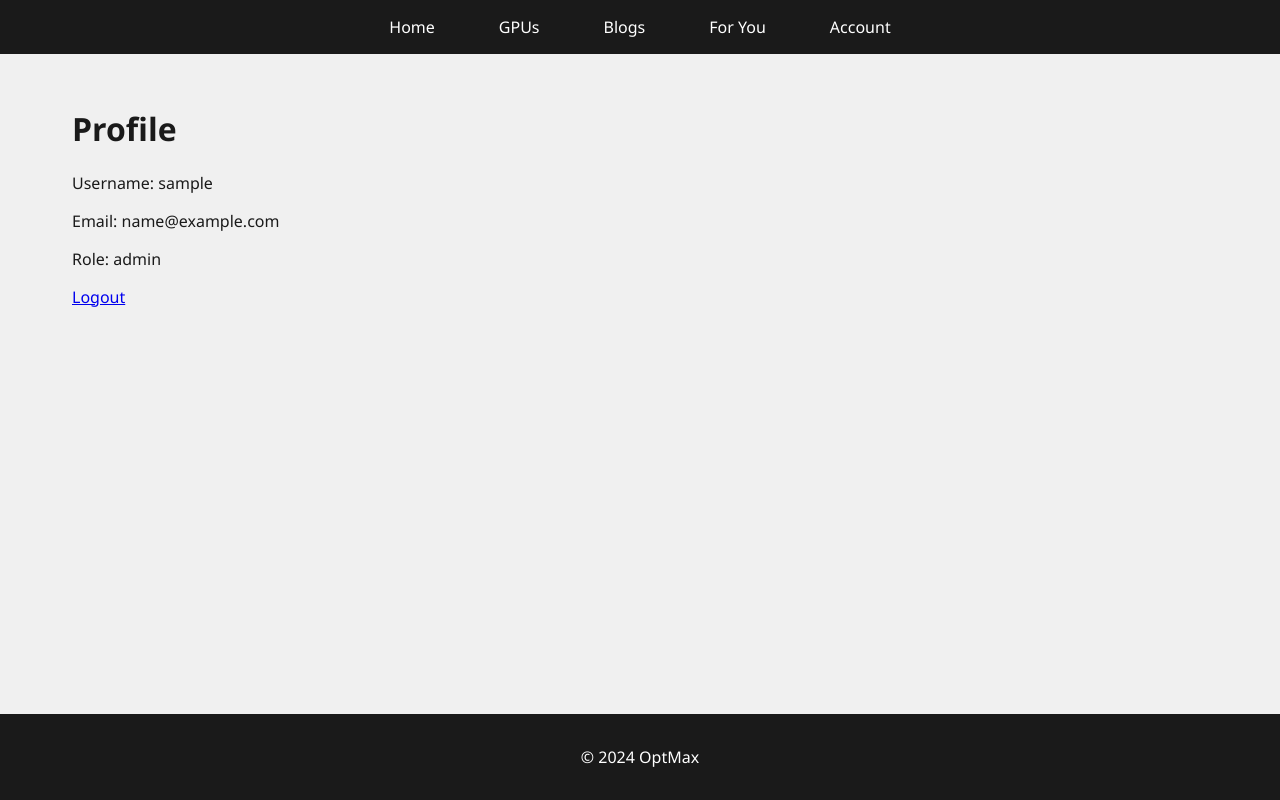
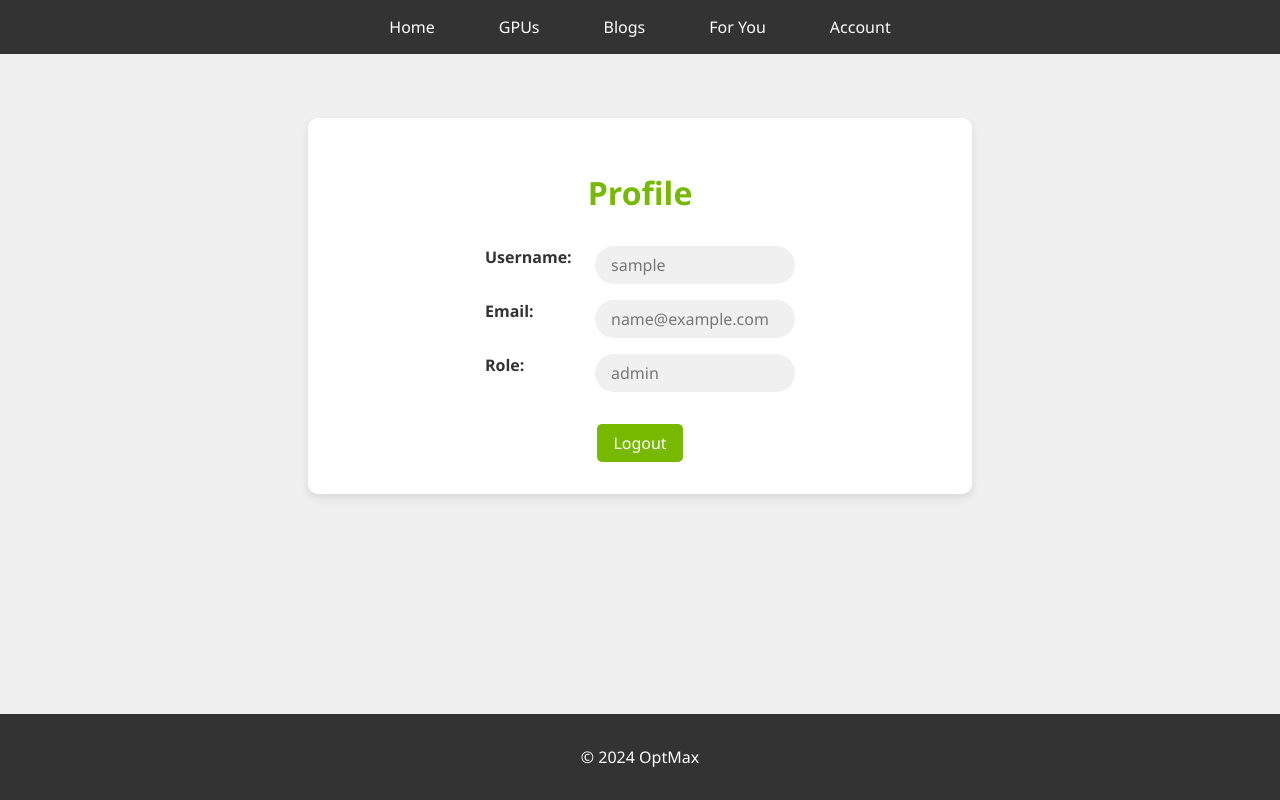
Before and after one commit to 0HuN-TeR0/Optmax, a Flask app: page /profile in a window 1280 px wide. Run offline with Flask 3, Linux system fonts and the light colour scheme; a user stored in the database is signed in; tables that the repository leaves empty hold one stand-in row (values such as "Sample post"); parts of the project's set-up code (start-up, migrations or seed data) failed here and were passed over.

Commit message:
[MODIFY] profile card display

```diff
--- a/templates/profile.html
+++ b/templates/profile.html
@@ -1,9 +1,87 @@
-<!-- templates/profile.html -->
 {% extends 'base.html' %}
+
 {% block content %}
+<style>
+    :root {
+        --nvidia-green: #76B900;
+        --nvidia-dark: #333;
+        --nvidia-gray: #777;
+        --nvidia-light-gray: #f0f0f0;
+    }
+
+    .profile-container {
+        display: flex;
+        flex-direction: column;
+        align-items: center;
+        padding: 2rem;
+        background-color: white;
+        border-radius: 10px;
+        box-shadow: 0 4px 10px rgba(0,0,0,0.1);
+        max-width: 600px;
+        margin: 2rem auto;
+    }
+
+    .profile-container h1 {
+        color: var(--nvidia-green);
+        margin-bottom: 1.5rem;
+        text-align: center;
+    }
+
+    .profile-info {
+        width: 100%;
+        display: flex;
+        flex-direction: column;
+        align-items: center;
+    }
+
+    .profile-info p {
+        color: var(--nvidia-gray);
+        font-size: 1rem;
+        margin: 0.5rem 0;
+        display: grid;
+        grid-template-columns: 100px 200px;
+        gap: 10px;
+        width: 310px;
+    }
+
+    .profile-info p strong {
+        color: var(--nvidia-dark);
+        text-align: left;
+    }
+
+    .profile-info p span {
+        background-color: var(--nvidia-light-gray);
+        padding: 0.5rem 1rem;
+        border-radius: 20px;
+        text-align: left;
+        white-space: nowrap;
+        overflow: hidden;
+        text-overflow: ellipsis;
+    }
+
+    .logout-button {
+        display: inline-block;
+        margin-top: 1.5rem;
+        padding: 0.5rem 1rem;
+        background-color: var(--nvidia-green);
+        color: white;
+        text-decoration: none;
+        border-radius: 5px;
+        transition: background-color 0.3s ease;
+    }
+
+    .logout-button:hover {
+        background-color: #5a8f00;
+    }
+</style>
+
+<div class="profile-container">
     <h1>Profile</h1>
-    <p>Username: {{ user.username }}</p>
-    <p>Email: {{ user.email }}</p>
-    <p>Role: {{ user.role }}</p>
-    <p><a href="{{ url_for('logout') }}">Logout</a></p>
+    <div class="profile-info">
+        <p><strong>Username:</strong><span>{{ user.username }}</span></p>
+        <p><strong>Email:</strong><span>{{ user.email }}</span></p>
+        <p><strong>Role:</strong><span>{{ user.role }}</span></p>
+    </div>
+    <a href="{{ url_for('logout') }}" class="logout-button">Logout</a>
+</div>
 {% endblock %}
```
